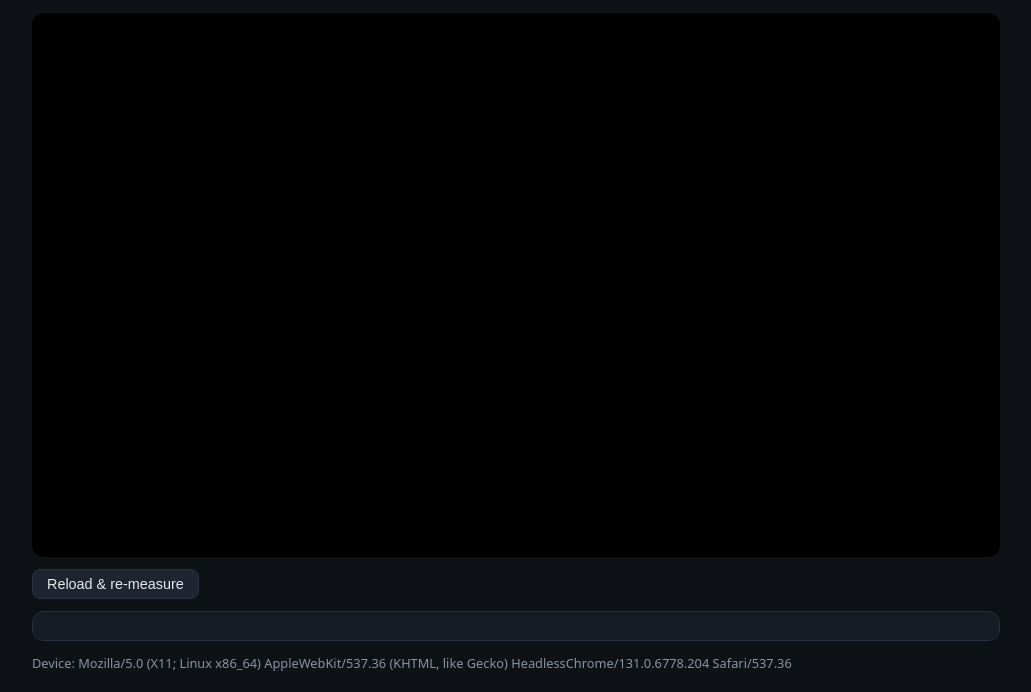
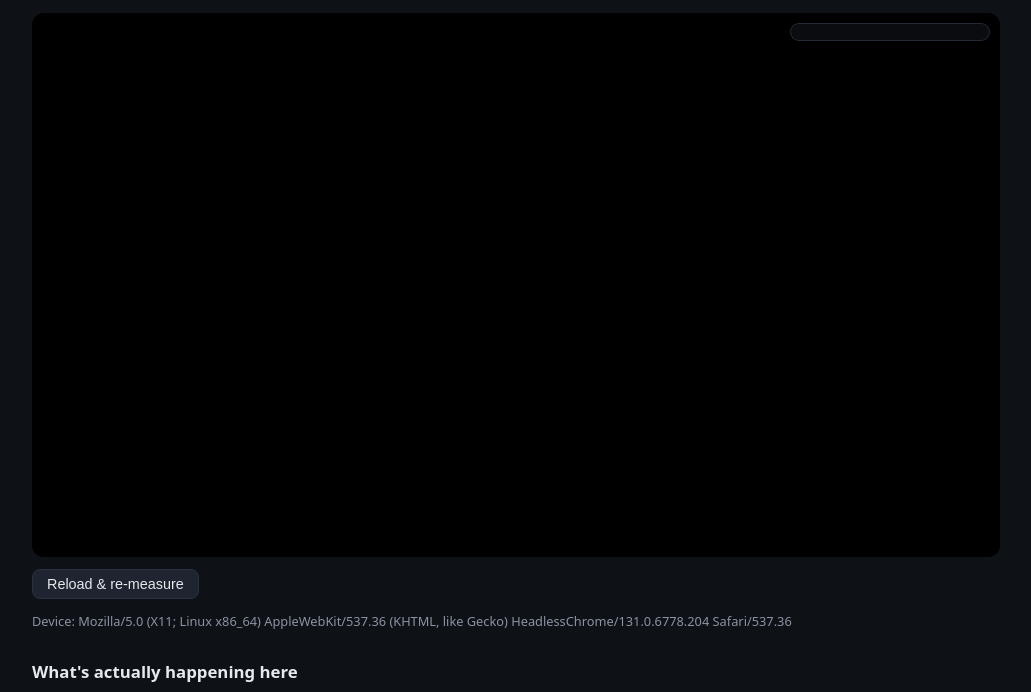
Before and after one commit to goappycodes/ai-course-lms, a website with bundled scripts: page public/player.html in a window 1280 px wide. Shown: the part 56-748 px from the top of the page, without its empty margins (124-1155 px from the left). Built offline with nearby package versions, Linux system fonts and the light colour scheme; no server answers.

Commit message:
Overlay compact stats panel on the video (desktop)
At >=900px the HUD becomes a 200px translucent click-through column
pinned to the player top-right; mobile keeps the full-width panel
below the video.

Co-Authored-By: Claude Fable 5 <noreply@anthropic.com>

```diff
--- a/public/css/styles.css
+++ b/public/css/styles.css
@@ -134,6 +134,8 @@ code { background: var(--panel-2); padding: 1px 5px; border-radius: 4px; font-si
 .controls button:hover, .controls select:hover { border-color: var(--accent); }
 .controls button.active { border-color: var(--accent); color: var(--accent); }
 
+.player-area { position: relative; }
+
 .hud {
   background: var(--panel);
   border: 1px solid var(--border);
@@ -143,9 +145,43 @@ code { background: var(--panel-2); padding: 1px 5px; border-radius: 4px; font-si
   grid-template-columns: repeat(auto-fit, minmax(150px, 1fr));
   gap: 10px 20px;
   font-variant-numeric: tabular-nums;
+  margin-top: 12px;
 }
 .hud .stat .label { color: var(--muted); font-size: 0.75rem; text-transform: uppercase; letter-spacing: 0.04em; }
 .hud .stat .value { font-size: 1.05rem; }
+
+/* Desktop: compact stats column overlaid on the video's right edge.
+   pointer-events:none keeps the video controls clickable underneath. */
+@media (min-width: 900px) {
+  .hud {
+    position: absolute;
+    top: 10px;
+    right: 10px;
+    bottom: auto;
+    width: 200px;
+    max-height: calc(100% - 60px); /* keep clear of the control bar */
+    overflow: hidden;
+    margin: 0;
+    padding: 8px 10px;
+    display: flex;
+    flex-direction: column;
+    gap: 3px;
+    background: rgba(14, 17, 22, 0.72);
+    border: 1px solid rgba(42, 49, 64, 0.8);
+    backdrop-filter: blur(6px);
+    -webkit-backdrop-filter: blur(6px);
+    pointer-events: none;
+    z-index: 3;
+  }
+  .hud .stat {
+    display: flex;
+    justify-content: space-between;
+    align-items: baseline;
+    gap: 8px;
+  }
+  .hud .stat .label { font-size: 0.6rem; letter-spacing: 0.02em; white-space: nowrap; }
+  .hud .stat .value { font-size: 0.72rem; white-space: nowrap; }
+}
 
 .src-line {
   margin-top: 12px;
--- a/public/player.html
+++ b/public/player.html
@@ -15,7 +15,10 @@
       <span class="badge" id="badge"></span>
     </div>
 
-    <div class="player-wrap" id="playerWrap"></div>
+    <div class="player-area">
+      <div class="player-wrap" id="playerWrap"></div>
+      <div class="hud" id="hud"></div>
+    </div>
 
     <div class="controls">
       <button id="reloadBtn" title="Reload the source and re-measure startup time">Reload &amp; re-measure</button>
@@ -23,8 +26,6 @@
       <select id="throttleSelect" hidden title="Artificially limit segment download speed to simulate a slow connection"></select>
       <button id="officialBtn" hidden>Switch to official player</button>
     </div>
-
-    <div class="hud" id="hud"></div>
 
     <div class="chart-wrap" id="chartWrap" hidden>
       <div class="chart-legend">
```
